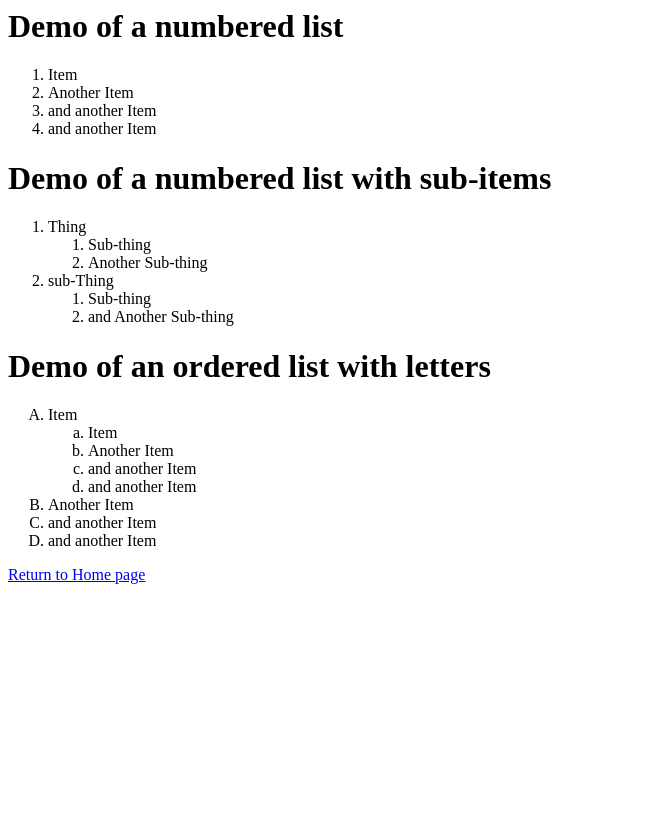
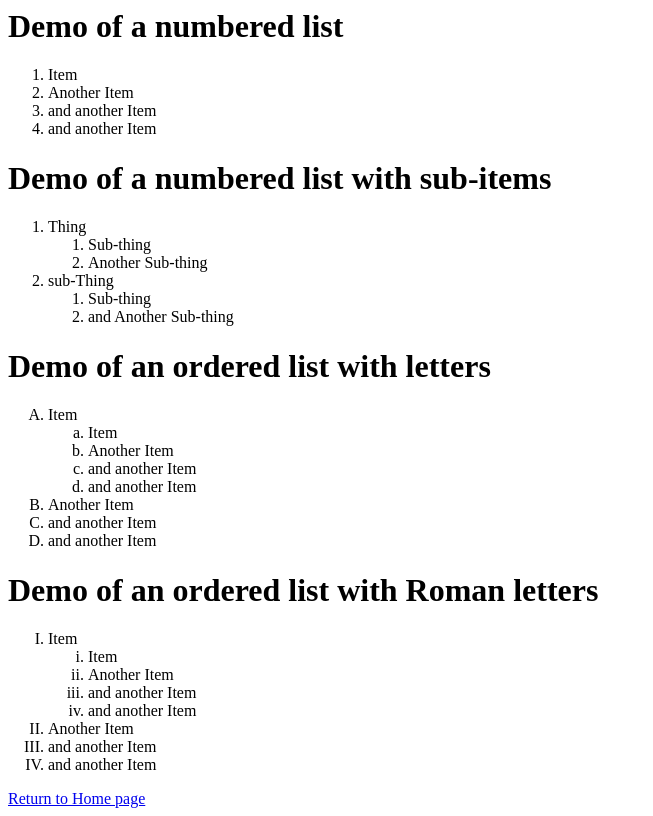
Before and after one commit to adrianita8910/adrianita8910.github.io, a plain HTML site: page numberlist.html in a window 1280 px wide. Shown: the whole page, without its empty margins (0-653 px from the left). Drawn offline with Linux system fonts and the light colour scheme.

Commit message:
Update numberlist.html

```diff
--- a/numberlist.html
+++ b/numberlist.html
@@ -44,6 +44,19 @@
     <li>and another Item</li>
 </ol>
 
+<h1>Demo of an ordered list with Roman letters</h1>
+<ol type="I">
+    <li>Item</li>
+    <ol type="i">
+        <li>Item</li>
+        <li>Another Item</li>
+        <li>and another Item</li>
+        <li>and another Item</li>
+    </ol>
+    <li>Another Item</li>
+    <li>and another Item</li>
+    <li>and another Item</li>
+</ol>
 
 </body>
 <footer>
```
